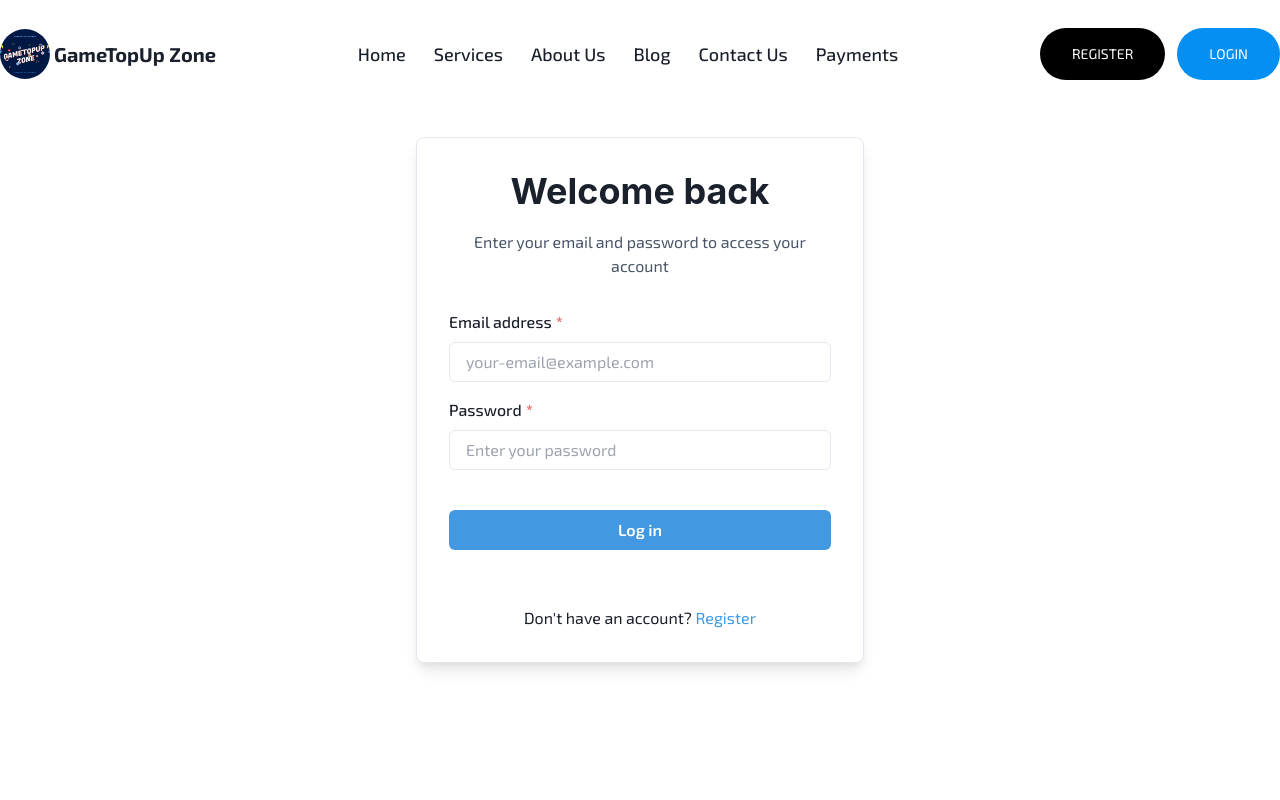
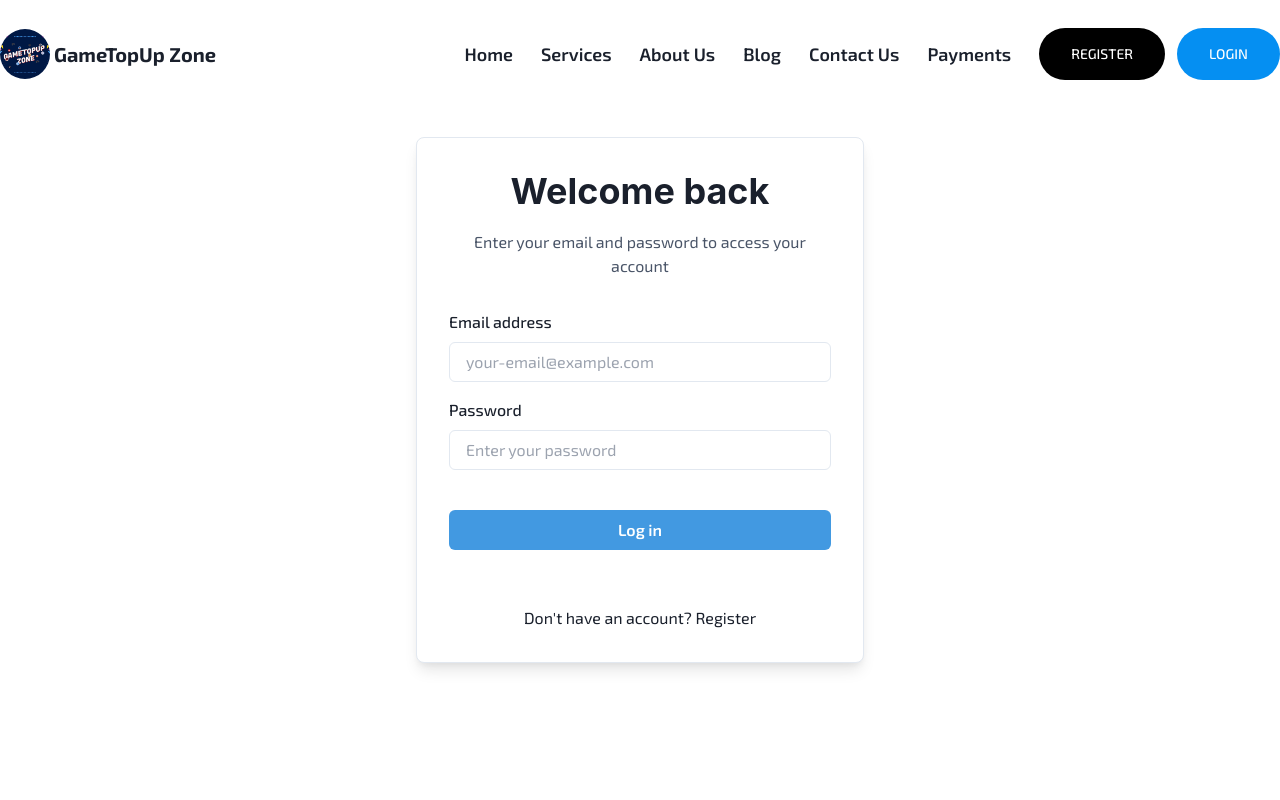
Before and after one commit to P2B-ARIF/bulk-accounts-frontend, a React (Vite) app: page /login in a window 1280 px wide. Shown: the top 800 px of the page. Built offline with nearby package versions, Linux system fonts and the light colour scheme.

Commit message:
navbar fix

```diff
--- a/src/pages/auth/Login.jsx
+++ b/src/pages/auth/Login.jsx
@@ -6,14 +6,13 @@ import {
 	FormLabel,
 	Heading,
 	Input,
-	Link,
 	Stack,
 	Text,
 	useColorModeValue,
 } from "@chakra-ui/react";
-import React from "react";
+import React, { useState } from "react";
 import toast from "react-hot-toast";
-import { useLocation, useNavigate } from "react-router-dom";
+import { Link, useLocation, useNavigate } from "react-router-dom";
 import useLogin from "../../hook/useLogin";
 
 export default function Login() {
@@ -22,15 +21,18 @@ export default function Login() {
 	const navigate = useNavigate();
 	const location = useLocation();
 
+	const [email, setEmail] = useState("");
+	const [password, setPassword] = useState("");
+
 	let form = location.state?.from?.pathname || "/";
 
 	const handleSubmit = async e => {
 		e.preventDefault();
 
 		// Extract email and password using `name` attributes
-		const formData = new FormData(e.target);
-		const email = formData.get("email");
-		const password = formData.get("password");
+		// const formData = new FormData(e.target);
+		// const email = formData.get("email");
+		// const password = formData.get("password");
 
 		// Ensure both email and password are present
 		if (!email || !password) {
@@ -56,14 +58,14 @@ export default function Login() {
 		<Flex minHeight='100vh' width='full' align='center' justifyContent='center'>
 			<Box
 				borderRadius='lg'
-				m={{ base: 5, md: 16, lg: 10 }}
-				p={{ base: 5, lg: 16 }}
+				m={{ base: 0, md: 16, lg: 10 }}
+				p={{ base: 0, lg: 16 }}
 			>
 				<Flex>
 					{/* Left Column - Login Form */}
 					<Box
 						bg={useColorModeValue("white", "gray.800")}
-						p={8}
+						p={{ base: 4, md: 8 }}
 						maxWidth='md'
 						borderWidth={1}
 						borderRadius='lg'
@@ -77,19 +79,23 @@ export default function Login() {
 						</Box>
 
 						<Box my={8} textAlign='left'>
-							<form onSubmit={handleSubmit}>
-								<FormControl isRequired>
+							<form>
+								<FormControl>
 									<FormLabel>Email address</FormLabel>
 									<Input
+										value={email}
+										onChange={e => setEmail(e.target.value)}
 										type='email'
 										name='email' // Added name attribute
 										placeholder='your-email@example.com'
 									/>
 								</FormControl>
 
-								<FormControl mt={4} isRequired>
+								<FormControl mt={4}>
 									<FormLabel>Password</FormLabel>
 									<Input
+										value={password}
+										onChange={e => setPassword(e.target.value)}
 										type='password'
 										name='password' // Added name attribute
 										placeholder='Enter your password'
@@ -98,6 +104,7 @@ export default function Login() {
 
 								<Stack spacing={10} mt={10}>
 									<Button
+										onClick={handleSubmit}
 										bg={"blue.400"}
 										color={"white"}
 										_hover={{
@@ -118,7 +125,7 @@ export default function Login() {
 						<Stack pt={6}>
 							<Text align={"center"}>
 								Don&apos;t have an account?{" "}
-								<Link color={"blue.400"} href='/register'>
+								<Link color={"blue.400"} to={"/register"}>
 									Register
 								</Link>
 							</Text>
--- a/src/views/Navbar.jsx
+++ b/src/views/Navbar.jsx
@@ -12,16 +12,17 @@ const Navbar = () => {
 	const location = useLocation();
 	const navigate = useNavigate();
 
+	const navLinks = [
+		{ path: "/", name: "Home" },
+		{ path: "/services", name: "Services" },
+		{ path: "/about-us", name: "About Us" },
+		{ path: "/blog", name: "Blog" },
+		{ path: "/contact-us", name: "Contact Us" },
+		{ path: "/payments", name: "Payments" },
+	];
+
 	useEffect(() => {
-		setTimeout(() => {
-			document.body.style.overflow = navShow ? "hidden" : "auto";
-			return () => {
-				document.body.style.overflow = "auto";
-			};
-		}, 200);
-	}, [navShow]);
-
-	const controlNavbar = () => {
+		const handleScroll = () => {
 			if (window.scrollY > 200) {
 				setShow(
 					window.scrollY > lastScrollY && !navShow
@@ -35,170 +36,122 @@ const Navbar = () => {
 			setLastScrollY(window.scrollY);
 		};
 
+		window.addEventListener("scroll", handleScroll);
+		return () => window.removeEventListener("scroll", handleScroll);
+	}, [lastScrollY, navShow]);
+
 	useEffect(() => {
-		window.addEventListener("scroll", controlNavbar);
+		document.body.style.overflow = navShow ? "hidden" : "auto";
 		return () => {
-			window.removeEventListener("scroll", controlNavbar);
+			document.body.style.overflow = "auto";
 		};
-	}, [lastScrollY]);
+	}, [navShow]);
 
-	const navLinks = [
-		{ path: "/", name: "Home" },
-		{ path: "/services", name: "Services" },
-		{ path: "/about-us", name: "About Us" },
-		{ path: "/blog", name: "Blog" },
-		{ path: "/contact-us", name: "Contact Us" },
-		{ path: "/payments", name: "Payments" },
-	];
+	const handleNavLinkClick = path => {
+		// You can handle navigation link click logic here if needed
+		navigate(path);
+	};
+
+	const renderNavLinks = isMobile => (
+		<div
+			className={`text-lg font-semibold ${
+				isMobile ? "flex-col gap-7" : "flex gap-7"
+			}`}
+		>
+			{navLinks.map((link, index) => (
+				<div key={index}>
+					<Link
+						to={link.path}
+						onClick={() => handleNavLinkClick(link.path)}
+						className='hover:text-primary'
+					>
+						{link.name}
+					</Link>
+				</div>
+			))}
+		</div>
+	);
 
 	return (
 		<div
-			className={`fixed h-[85px] md:h-[95px] z-50 top-0 left-0 right-0 transition-transform duration-300 ${show} ${
-				blur && "backdrop-blur-md bg-[#ffffff76] py-6"
-			} py-7`}
+			className={`fixed h-[85px] md:h-[95px] z-40 top-0 left-0 right-0 transition-transform duration-300 ${show} ${
+				blur ? "backdrop-blur-md bg-[#ffffff76] py-6" : "py-7"
+			}`}
 		>
 			<nav className='container mx-auto md:flex items-center justify-between w-full relative'>
 				<div className='flex items-center justify-between max-md:w-full max-md:px-5'>
-					<Link to={"/"} className='flex items-center gap-1'>
+					<Link to='/' className='flex items-center gap-1'>
 						<img
 							src={logo}
-							alt=''
+							alt='GameTopUp Zone logo'
 							className='w-[50px] rounded-full object-cover'
 						/>
 						<h2 className='text-xl font-bold'>GameTopUp Zone</h2>
 					</Link>
 					<div className='md:hidden'>
-						{!navShow ? (
+						{navShow ? (
+							<IoClose
+								size={30}
+								onClick={() => setNavShow(false)}
+								className='text-primary cursor-pointer'
+								aria-label='Close navigation'
+							/>
+						) : (
 							<FiMenu
 								size={30}
 								onClick={() => setNavShow(true)}
-								className='text-primary'
-							/>
-						) : (
-							<IoClose
-								size={30}
-								onClick={() => setNavShow(false)}
-								className='text-primary'
+								className='text-primary cursor-pointer'
+								aria-label='Open navigation'
 							/>
 						)}
 					</div>
 				</div>
 
+				{/* Mobile Navigation */}
 				<div
-					className={`md:hidden relative z-[7] backdrop-blur-sm flex flex-col items-center gap-10 mt-20 transition-all duration-300 ease-linear bg-white/90 h-screen ${
+					className={`md:hidden absolute top-0 right-0 left-0 backdrop-blur-sm flex flex-col items-center gap-10 mt-20 transition-all duration-300 ease-linear bg-white/90 h-screen ${
 						navShow ? "translate-x-0" : "-translate-x-full"
 					}`}
 				>
-					<div className='text-lg font-semibold flex flex-col gap-7 items-center'>
-						{navLinks?.map((link, index) => (
-							<div key={index}>
-								{["#services", "#about"].includes(link?.path) ? (
-									<a
-										href={link.path}
-										onClick={() => handleNavLinkClick(link.path)}
-									>
-										{link.name}
-									</a>
-								) : (
-									<Link to={link?.path} key={index}>
-										{link?.name}
-									</Link>
-								)}
-							</div>
-						))}
-						{/* {navLinks?.map((link, index) => (
-							<div key={index}>
-								{["#services", "#about"].includes(link?.path) ? (
-									<a
-										key={index}
-										href={link?.path}
-										// href={
-										// 	location?.pathname === "/"
-										// 		? link.path.split("/")[1]
-										// 		: link?.path
-										// }
-									>
-										{link?.name}
-									</a>
-								) : (
-									<Link to={link?.path} key={index}>
-										{link?.name}
-									</Link>
-								)}
-							</div>
-						))} */}
-					</div>
+					{renderNavLinks(true)}
 
 					<Link
-						to={"/login"}
+						to='/login'
 						className='bg-primary text-white_c px-8 py-4 rounded-full text-sm'
 					>
 						LOGIN
 					</Link>
 				</div>
 
+				{/* Desktop Navigation */}
 				<div className='text-lg font-medium hidden md:flex gap-7 items-center'>
-					{/* {navLinks.map(link => (
-						<li key={link?.path}>
-							{["#services", "#about"].includes(link?.path) ? (
-								<a href={link?.path} onClick={handleScroll}>
-									{link?.name}
-								</a>
-							) : (
-								<Link to={link?.path}>{link?.name}</Link>
-							)}
-						</li>
-					))} */}
-					{/* {navLinks.map((link, index) => (
-						<div key={index}>
-							<a href={link.path} onClick={() => handleNavLinkClick(link.path)}>
-								{link.name}
-							</a>
-						</div>
-					))} */}
+					{renderNavLinks(false)}
 
-					{navLinks?.map((link, index) => (
-						<div key={index}>
-							{["#services", "#about"].includes(link?.path) ? (
-								<a
-									href={link.path}
-									onClick={() => handleNavLinkClick(link.path)}
-								>
-									{link.name}
-								</a>
-							) : (
-								<Link to={link?.path} key={link?.path}>
-									{link?.name}
-								</Link>
-							)}
-						</div>
-					))}
-				</div>
 					<div className='flex items-center gap-3'>
 						{localStorage.getItem("authToken") ? (
 							<Link
-							to={"/user"}
-							className='uppercase max-md:hidden bg-primary text-white_c px-8 py-4 rounded-full text-sm'
+								to='/user'
+								className='uppercase bg-primary text-white_c px-8 py-4 rounded-full text-sm hidden md:block'
 							>
 								Dashboard
 							</Link>
 						) : (
 							<>
 								<Link
-								to={"/register"}
+									to='/register'
 									className='bg-black text-white_c px-7 md:px-8 py-3 md:py-4 rounded-full text-sm'
 								>
 									REGISTER
 								</Link>
-
 								<Link
-								to={"/login"}
-								className='max-md:hidden bg-primary text-white_c px-8 py-4 rounded-full text-sm'
+									to='/login'
+									className='bg-primary text-white_c px-8 py-4 rounded-full text-sm hidden md:block'
 								>
 									LOGIN
 								</Link>
 							</>
 						)}
+					</div>
 				</div>
 			</nav>
 		</div>
```
Lines whose indentation alone changed are shown as unchanged.
